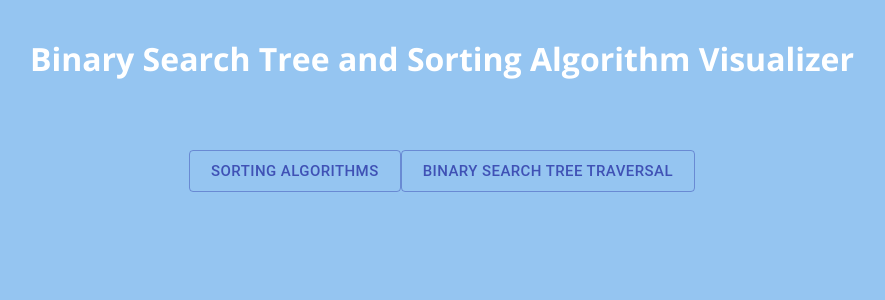
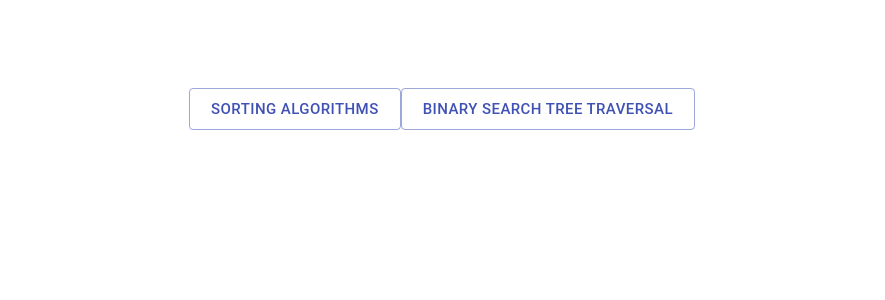
Before and after one commit to edtang44/visutreesort, a React app: page / in a window 1280 px wide. Shown: the top 300 px of the page, without its empty margins (198-1083 px from the left). Built offline with nearby package versions, Linux system fonts and the light colour scheme.

Commit message:
wrap App in ChakraProvider

```diff
--- a/client/index.js
+++ b/client/index.js
@@ -1,10 +1,13 @@
 import React from "react";
 import ReactDOM from "react-dom";
 import App from "./App";
+import { ChakraProvider } from '@chakra-ui/react';
 
 
 const rootElement = document.getElementById("root");
 ReactDOM.render(
-    <App />,
+    <ChakraProvider>
+      <App />
+    </ChakraProvider>,
   rootElement
 );
```
